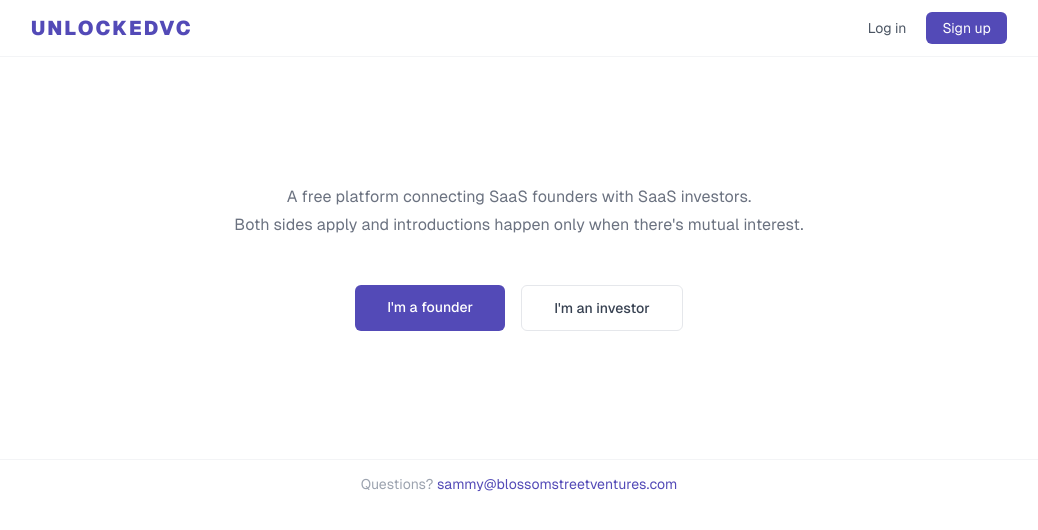
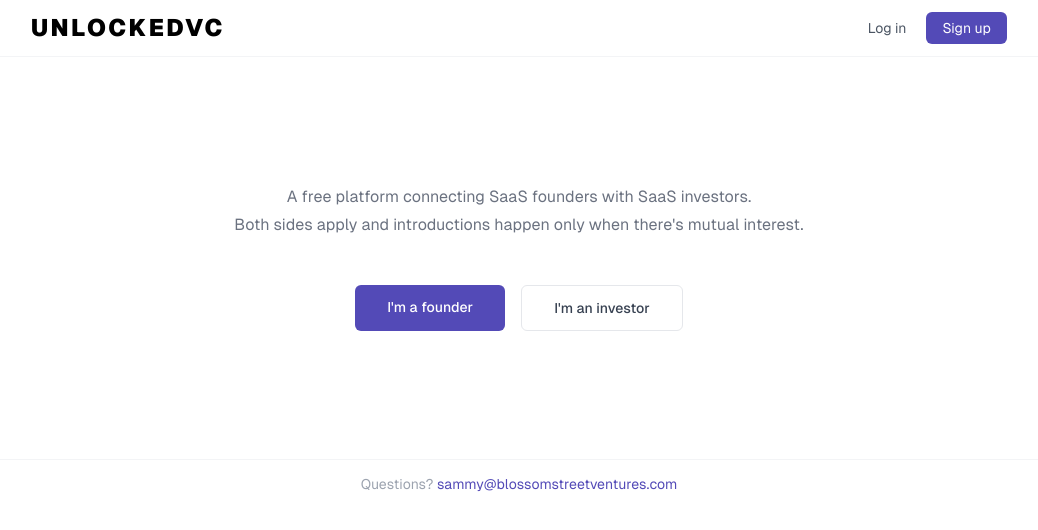
Before and after one commit to sammyabdullah/SaaSMatch, a Next.js app: page / in a window 1280 px wide. Shown: the top 530 px of the page, without its empty margins (121-1159 px from the left). Built offline with nearby package versions, Linux system fonts and the light colour scheme; no server answers.

Commit message:
Increase UnlockedVC logo to text-2xl, switch to black color
https://claude.ai/code/session_0124ZtkrsFSECgwA8MuUfH7U

```diff
--- a/components/navbar.tsx
+++ b/components/navbar.tsx
@@ -28,7 +28,7 @@ export default async function Navbar() {
       <div className="max-w-5xl mx-auto px-6 h-14 flex items-center justify-between">
         <Link
           href="/"
-          className="text-[#534AB7] font-black text-xl tracking-widest uppercase"
+          className="text-black font-black text-2xl tracking-widest uppercase"
         >
           UnlockedVC
         </Link>
```
